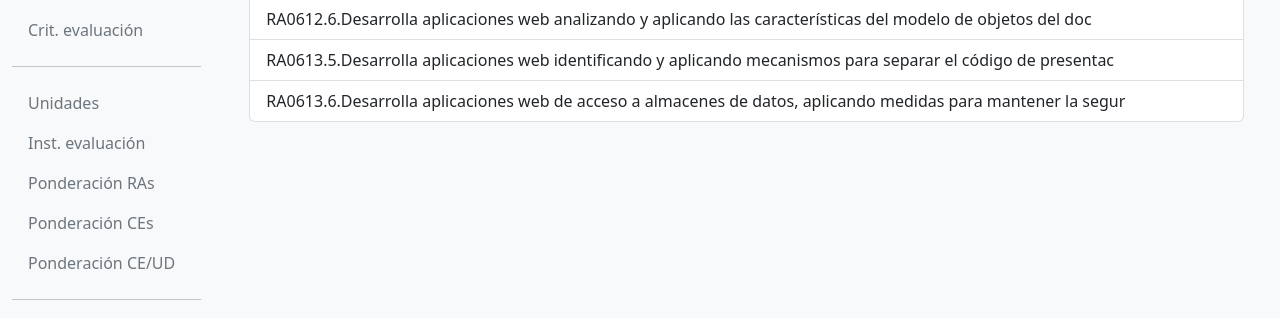
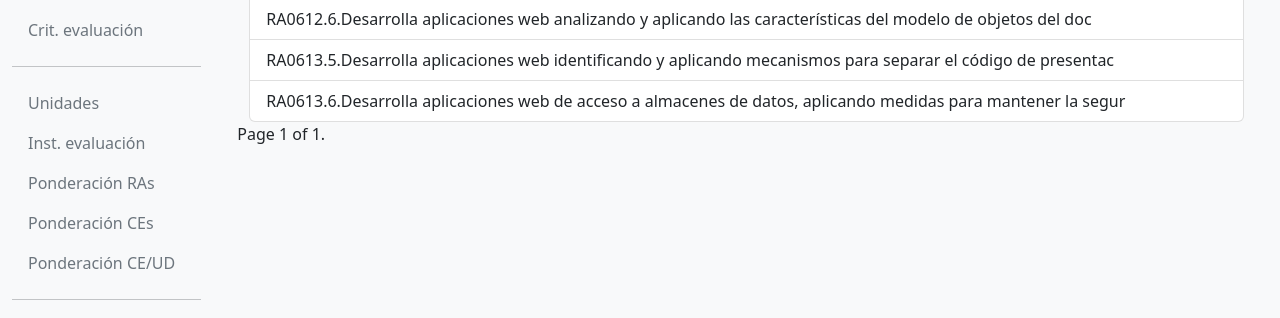
Before and after one commit to AlbertBeto/DEWServidor_Python_NotasEvaluacion, a Django app: page /ra_list/ in a window 1280 px wide. Shown: the part 195-513 px from the top of the page. Run offline with Django 3.2, Linux system fonts and the light colour scheme; data comes from the database, SQL or seed files in the repository; some libraries are stand-ins or nearby versions.

Commit message:
UD6.8.b Paginacion de htmls de core

```diff
--- a/avaluaproy/core/views.py
+++ b/avaluaproy/core/views.py
@@ -4,6 +4,8 @@ from core.models import Modulo, ResAprendizaje, CritEvaluacion
 
 
 class ModuloListView(ListView):
+      # UD6.8.b En el view le digo cuanto elementos de la lista quiero que muestre con paginate_by
+    paginate_by = 4
     model = Modulo
     template_name = 'core/modulo_list.html'
 
@@ -14,6 +16,8 @@ class ModuloDetailView(DetailView):
 
 
 class RAListView(ListView):
+      # UD6.8.b En el view le digo cuanto elementos de la lista quiero que muestre con paginate_by
+    paginate_by = 4
     model = ResAprendizaje
     template_name = 'core/ra_list.html'
 
@@ -24,6 +28,8 @@ class RADetailView(DetailView):
 
 
 class CEListView(ListView):
+     # UD6.8.b En el view le digo cuanto elementos de la lista quiero que muestre con paginate_by
+    paginate_by = 6
     model = CritEvaluacion
     template_name = 'core/ce_list.html'
 
--- a/avaluaproy/templates/core/ra_list.html
+++ b/avaluaproy/templates/core/ra_list.html
@@ -12,4 +12,23 @@
     {% endfor %}
     </ul>
 </div>
+
+<!--  # UD6.8.b Incorporo en la web los botones para moverse adelante y atras entre las paginaciones. -->
+<div class="pagination">
+    <span class="step-links">
+        {% if page_obj.has_previous %}
+            <a href="?page=1">&laquo; first</a>
+            <a href="?page={{ page_obj.previous_page_number }}">previous</a>
+        {% endif %}
+
+        <span class="current">
+            Page {{ page_obj.number }} of {{ page_obj.paginator.num_pages }}.
+        </span>
+
+        {% if page_obj.has_next %}
+            <a href="?page={{ page_obj.next_page_number }}">next</a>
+            <a href="?page={{ page_obj.paginator.num_pages }}">last &raquo;</a>
+        {% endif %}
+    </span>
+</div>
 {% endblock main_content %}
```
Also changed, not shown: avaluaproy/templates/common/panel.html (+5 -5 lines), avaluaproy/templates/core/ce_list.html (+19 -0 lines), avaluaproy/templates/core/modulo_list.html (+19 -0 lines).
